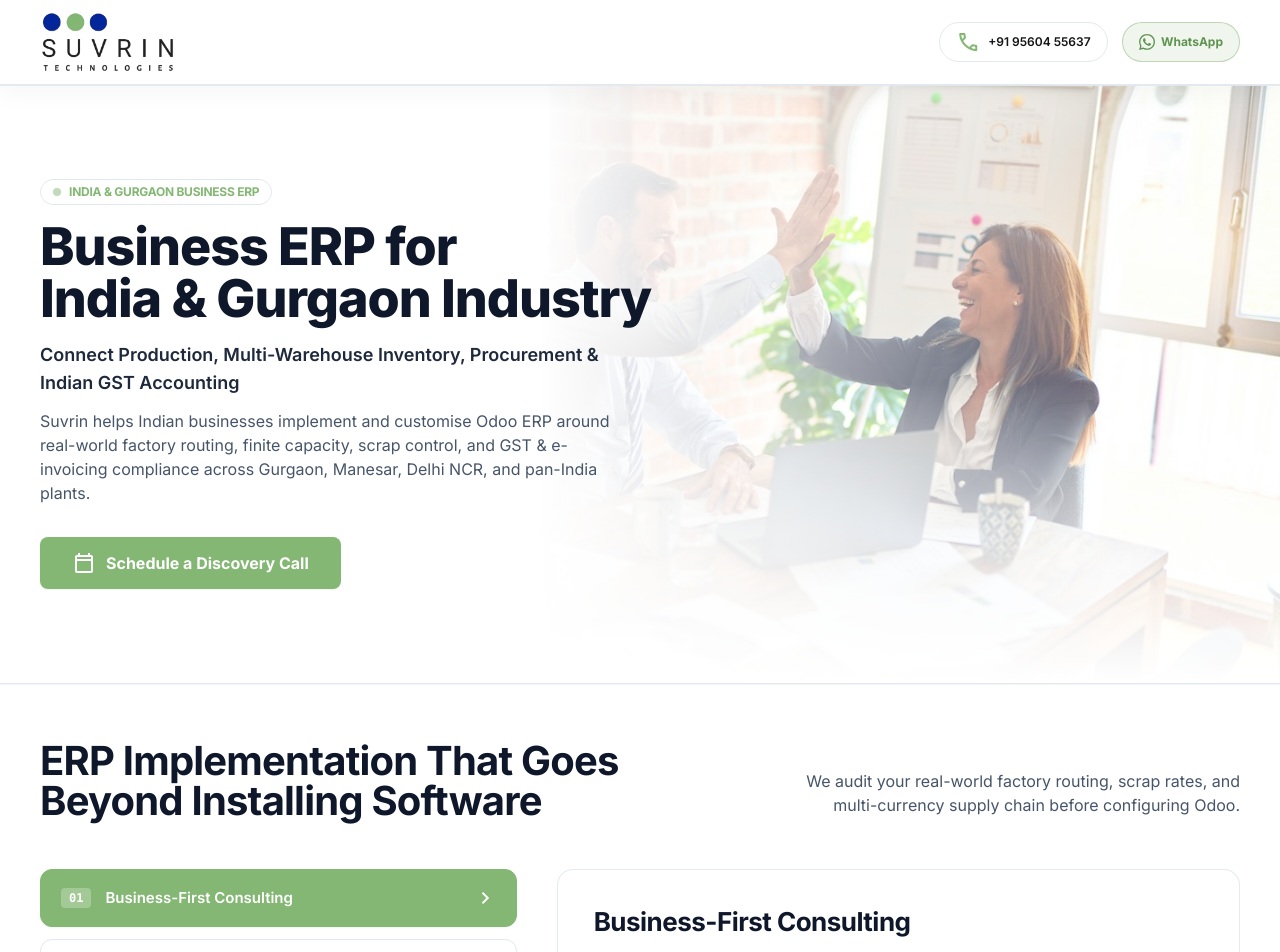
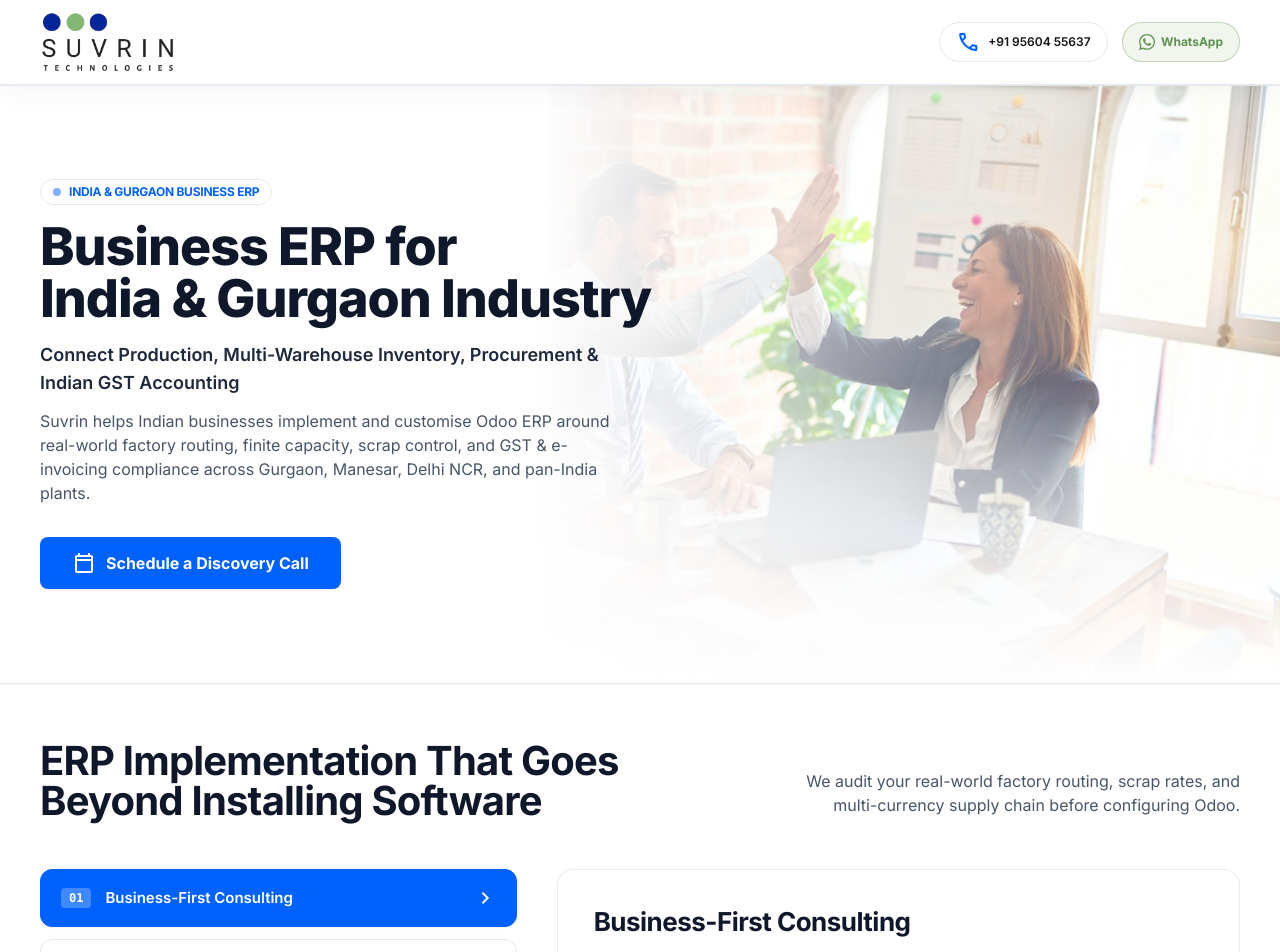
Before and after one commit to rahulpandat463/suvrin-ads, a Next.js app: page / in a window 1280 px wide. Shown: the top 952 px of the page. Built offline with nearby package versions, Linux system fonts and the light colour scheme.

Commit message:
style: update button colors to Suvrin blue theme

```diff
--- a/app/globals.css
+++ b/app/globals.css
@@ -5,9 +5,9 @@
 :root {
   --font-inter: 'Inter', system-ui, -apple-system, BlinkMacSystemFont, 'Segoe UI', Roboto, sans-serif;
   --ink: #141414;
-  --blue: #83B773;
-  --blue-bright: #a6d198;
-  --blue-hover: #7da970;
+  --blue: #0062fb;
+  --blue-bright: #1a75ff;
+  --blue-hover: #0052d6;
   --green: #83B773;
   --green-deep: #5F9450;
   --mist: #F5F7FA;
--- a/components/AdvisoryPillars.tsx
+++ b/components/AdvisoryPillars.tsx
@@ -169,7 +169,7 @@ export default function AdvisoryPillars() {
                             topic: item.title,
                           })
                         }
-                        className="bg-[#83B773] hover:bg-[#72a363] text-white font-semibold text-xs px-4 py-2.5 rounded-lg shadow-sm transition-all cursor-pointer"
+                        className="bg-[#0062fb] hover:bg-[#0052d6] text-white font-semibold text-xs px-4 py-2.5 rounded-lg shadow-sm transition-all cursor-pointer"
                       >
                         Schedule a Consultation
                       </button>
@@ -210,8 +210,8 @@ export default function AdvisoryPillars() {
                   type="button"
                   onClick={() => setActiveNum(item.num)}
                   className={`w-full px-4 sm:px-5 py-3.5 sm:py-4 rounded-xl text-left transition-all duration-150 cursor-pointer flex items-center justify-between gap-3 border group ${isActive
-                    ? "bg-[#83B773] border-[#83B773] text-white shadow-sm font-semibold"
-                    : "bg-white hover:bg-slate-50 border-slate-200 text-slate-800 font-medium hover:border-[#83B773]/40"
+                    ? "bg-[#0062fb] border-[#0062fb] text-white shadow-sm font-semibold"
+                    : "bg-white hover:bg-slate-50 border-slate-200 text-slate-800 font-medium hover:border-[#0062fb]/40"
                     }`}
                   aria-current={isActive ? "true" : undefined}
                 >
@@ -287,7 +287,7 @@ export default function AdvisoryPillars() {
                       topic: currentPillar.title,
                     })
                   }
-                  className="bg-[#83B773] hover:bg-[#72a363] text-white font-semibold text-sm px-6 py-3 rounded-lg shadow-sm hover:shadow transition-all cursor-pointer inline-flex items-center justify-center"
+                  className="bg-[#0062fb] hover:bg-[#0052d6] text-white font-semibold text-sm px-6 py-3 rounded-lg shadow-sm hover:shadow transition-all cursor-pointer inline-flex items-center justify-center"
                 >
                   Schedule a Consultation
                 </button>
--- a/components/Hero.tsx
+++ b/components/Hero.tsx
@@ -64,7 +64,7 @@ export default function Hero() {
             <button
               type="button"
               onClick={() => openBooking({ source: "hero_discovery_cta" })}
-              className="bg-[#83B773] hover:bg-[#7da970] text-white font-bold text-sm sm:text-base px-8 py-3.5 rounded-lg shadow-sm hover:shadow-md transition-all cursor-pointer inline-flex items-center justify-center gap-2.5"
+              className="bg-[#0062fb] hover:bg-[#0052d6] text-white font-bold text-sm sm:text-base px-8 py-3.5 rounded-lg shadow-sm hover:shadow-md transition-all cursor-pointer inline-flex items-center justify-center gap-2.5"
             >
               <span className="material-symbols-outlined text-[20px] text-white">
                 calendar_today
--- a/components/MobileStickyBar.tsx
+++ b/components/MobileStickyBar.tsx
@@ -50,7 +50,7 @@ export default function MobileStickyBar({ onOpenBooking }: MobileStickyBarProps)
       <button
         type="button"
         onClick={handleClick}
-        className="flex-[1.3] min-h-[44px] px-3 rounded-xl bg-[#83B773] hover:bg-[#7da970] text-white font-bold text-xs uppercase tracking-wider flex items-center justify-center gap-1.5 shadow-md active:scale-95 cursor-pointer"
+        className="flex-[1.3] min-h-[44px] px-3 rounded-xl bg-[#0062fb] hover:bg-[#0052d6] text-white font-bold text-xs uppercase tracking-wider flex items-center justify-center gap-1.5 shadow-md active:scale-95 cursor-pointer"
       >
         <span className="material-symbols-outlined text-[16px]">calendar_today</span>
         <span>Book a Consultant</span>
--- a/components/OdooBenefits.tsx
+++ b/components/OdooBenefits.tsx
@@ -44,7 +44,7 @@ export default function OdooBenefits() {
               <button
                 type="button"
                 onClick={() => openBooking({ source: "odoo_benefits_cta" })}
-                className="bg-[#83B773] hover:bg-[#7da970] text-white font-semibold text-sm sm:text-base px-7 py-3.5 rounded-lg shadow-sm transition-colors cursor-pointer"
+                className="bg-[#0062fb] hover:bg-[#0052d6] text-white font-semibold text-sm sm:text-base px-7 py-3.5 rounded-lg shadow-sm transition-colors cursor-pointer"
               >
                 Get a Free Odoo Consultation
               </button>
--- a/components/OdooSaaSToolkit.tsx
+++ b/components/OdooSaaSToolkit.tsx
@@ -260,7 +260,7 @@ export default function OdooSaaSToolkit() {
               <button
                 type="button"
                 onClick={() => openBooking({ source: "odoo_saas_trial_cta" })}
-                className="bg-[#83B773] hover:bg-[#72a363] text-white font-semibold text-sm sm:text-base px-7 py-3.5 rounded-lg shadow-sm hover:shadow-md transition-all cursor-pointer inline-flex items-center justify-center gap-2"
+                className="bg-[#0062fb] hover:bg-[#0052d6] text-white font-semibold text-sm sm:text-base px-7 py-3.5 rounded-lg shadow-sm hover:shadow-md transition-all cursor-pointer inline-flex items-center justify-center gap-2"
               >
                 <span>Connect with Us for 30-Day Free Trial</span>
                 <svg
--- a/components/WhatsIncluded.tsx
+++ b/components/WhatsIncluded.tsx
@@ -209,7 +209,7 @@ export default function WhatsIncluded() {
                             topic: title,
                           })
                         }
-                        className="bg-[#83B773] hover:bg-[#72a363] text-white text-xs font-bold px-4 py-2.5 rounded-lg shadow-xs transition-all cursor-pointer"
+                        className="bg-[#0062fb] hover:bg-[#0052d6] text-white text-xs font-bold px-4 py-2.5 rounded-lg shadow-xs transition-all cursor-pointer"
                       >
                         Schedule Scoping Review
                       </button>
@@ -330,7 +330,7 @@ export default function WhatsIncluded() {
                       topic: displayTitle,
                     })
                   }
-                  className="bg-[#83B773] hover:bg-[#72a363] text-white text-xs sm:text-sm font-bold px-6 py-3 rounded-lg shadow-xs hover:shadow transition-all cursor-pointer"
+                  className="bg-[#0062fb] hover:bg-[#0052d6] text-white text-xs sm:text-sm font-bold px-6 py-3 rounded-lg shadow-xs hover:shadow transition-all cursor-pointer"
                 >
                   Schedule Scoping Review
                 </button>
--- a/components/booking/ConsultantBookingModal.tsx
+++ b/components/booking/ConsultantBookingModal.tsx
@@ -384,7 +384,7 @@ export default function ConsultantBookingModal() {
                 <button
                   type="submit"
                   disabled={isSubmitting}
-                  className="w-full h-12 bg-[#83B773] hover:bg-[#72A363] disabled:bg-slate-300 text-white font-bold rounded-xl shadow-sm hover:shadow transition-all flex items-center justify-center gap-2 cursor-pointer text-sm sm:text-base active:scale-[0.99]"
+                  className="w-full h-12 bg-[#0062fb] hover:bg-[#0052d6] disabled:bg-slate-300 text-white font-bold rounded-xl shadow-sm hover:shadow transition-all flex items-center justify-center gap-2 cursor-pointer text-sm sm:text-base active:scale-[0.99]"
                 >
                   {isSubmitting ? (
                     <span className="inline-flex items-center gap-2">
@@ -474,7 +474,7 @@ export default function ConsultantBookingModal() {
                 <button
                   type="button"
                   onClick={closeBooking}
-                  className="w-full h-11 bg-[#83B773] hover:bg-[#72A363] text-white font-bold rounded-xl text-xs uppercase tracking-wider flex items-center justify-center transition-all cursor-pointer shadow-sm"
+                  className="w-full h-11 bg-[#0062fb] hover:bg-[#0052d6] text-white font-bold rounded-xl text-xs uppercase tracking-wider flex items-center justify-center transition-all cursor-pointer shadow-sm"
                 >
                   Done
                 </button>
--- a/tailwind.config.ts
+++ b/tailwind.config.ts
@@ -12,9 +12,9 @@ const config: Config = {
       colors: {
         brand: {
           ink: "#141414",
-          blue: "#83B773", // Primary brand color changed to #83B773
-          "blue-bright": "#a6d198",
-          "blue-hover": "#7da970",
+          blue: "#0062fb", // Official Suvrin Blue from website
+          "blue-bright": "#1a75ff",
+          "blue-hover": "#0052d6",
           green: "#83B773",
           "green-deep": "#5F9450",
           mist: "#F5F7FA",
```
